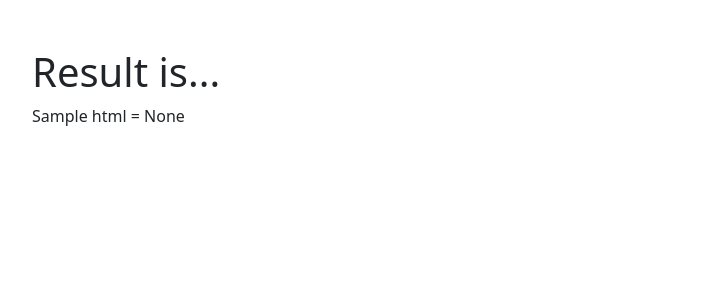
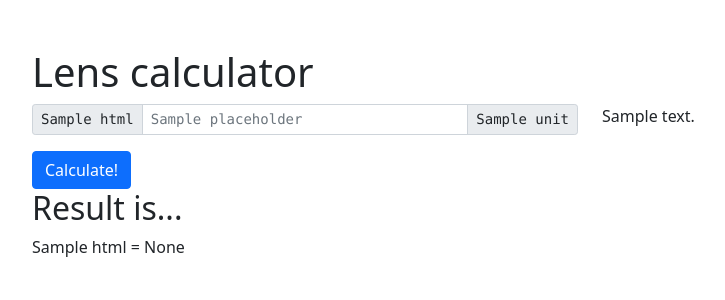
Before and after one commit to adelpopelkova/lenscalc, a Flask app: template lenscalc_web/templates/result.html in a window 1280 px wide. Shown: the top 300 px of the page, without its empty margins (50-775 px from the left). Run offline with Flask 2, Linux system fonts and the light colour scheme; the template is opened without the code that fills it: most values are stand-ins (such as "Sample title", 1, 10 or a date in 2020); parts of the project's set-up code (start-up, migrations or seed data) failed here and were passed over.

Commit message:
Display which variables were inputted

```diff
--- a/lenscalc_web/app.py
+++ b/lenscalc_web/app.py
@@ -34,16 +34,17 @@ def index():
 
 @app.route("/result/")
 def result(variables=None, values=None):
-    replacements = {}
+    values_from_input = {}
     for arg in flask.request.args:
         if flask.request.args[arg] != "":
             # The type of the value from the web app is a string.
             # It is converted to float before it is passed to lenscalc.
-            replacements[arg] = float(flask.request.args[arg])
+            values_from_input[arg] = float(flask.request.args[arg])
+            variables_info[arg]["value"] = float(flask.request.args[arg])
 
-    lens = Lens(**replacements)
+    lens = Lens(**values_from_input)
     lens.calculate()
 
-    values = lens.__dict__["parameters"]
+    calculated_values = lens.__dict__["parameters"]
 
-    return flask.render_template("result.html", variables=variables_info, values=values)
+    return flask.render_template("result.html", variables=variables_info, calculated=calculated_values)
--- a/lenscalc_web/templates/result.html
+++ b/lenscalc_web/templates/result.html
@@ -10,13 +10,37 @@
     <body>
 
         <div class="container my-5">
+            <h1>Lens calculator</h1>
 
-            <h1>Result is...</h1>
+            <form action="{{ url_for('result') }}" method="GET">
+
+                {% for variable in variables %}
+
+                    <div class="row">
+                        <div class="col-sm-6">
+                            <div class="input-group input-group-sm mb-3 font-monospace">
+                                <label for="{{ variable }}" class="input-group-text">{{ variables[variable].HTML|safe }}</label>
+                                <input type="number" step="any" name="{{ variable }}" id="{{ variable }}" class="form-control" placeholder="{{ variables[variable].placeholder }}" value="{{ variables[variable].value }}">
+                                {% if variables[variable].unit %}
+                                    <span class="input-group-text">{{ variables[variable].unit }}</span>
+                                {% endif %}
+                            </div>
+                        </div>
+                        <div class="col">{{ variables[variable].description }}</div>
+                    </div>
+
+                {% endfor %}
+
+                <button type="submit" class="btn btn-primary">Calculate!</button>
+
+            </form>
+
+            <h2>Result is...</h2>
 
             {% for variable in variables %}
-                {% if variable in values %}
+                {% if variable in calculated %}
 
-                    {{ variables[variable].HTML|safe }} = {{ values[variable] }} {{ variables[variable].unit }}<br>
+                    {{ variables[variable].HTML|safe }} = {{ calculated[variable] }} {{ variables[variable].unit }}<br>
 
                 {% else %}
 
```
